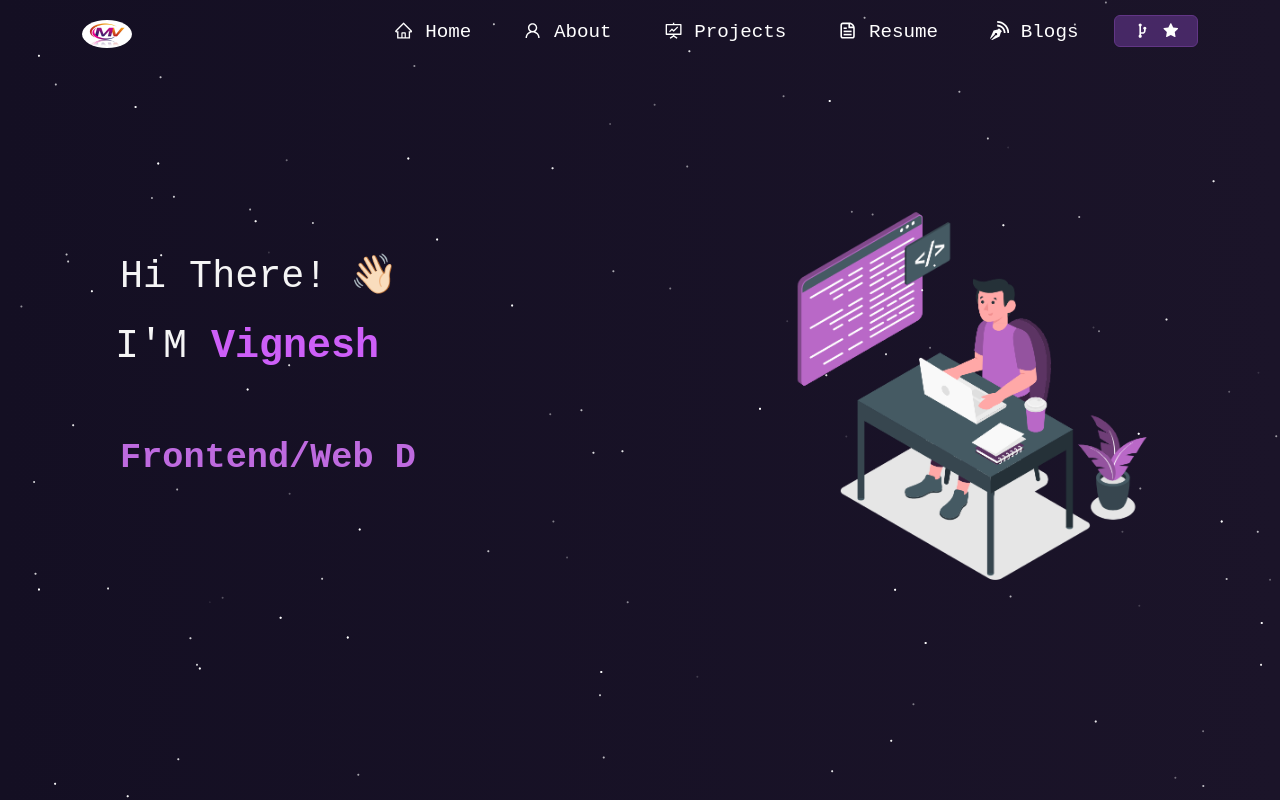
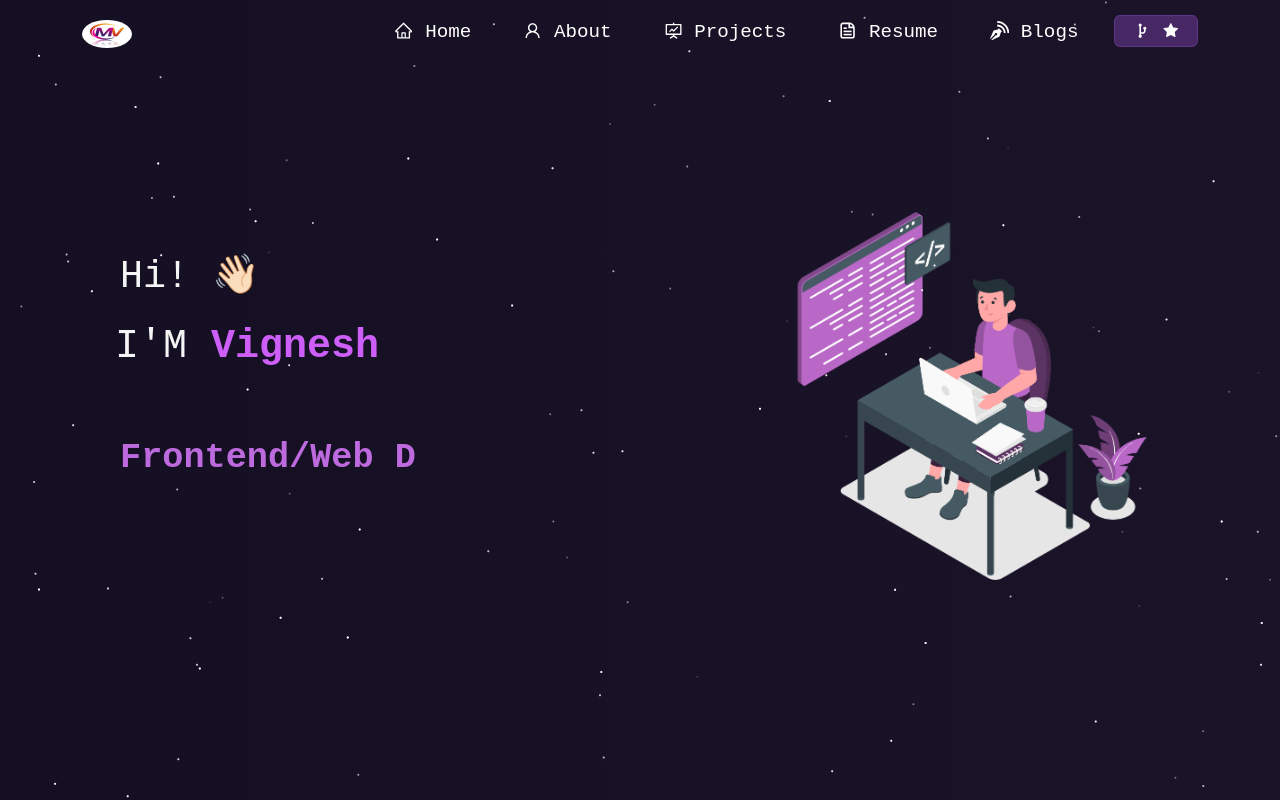
Before and after one commit to Vignesh27-git/portfolio, a React (Create React App) app: page / in a window 1280 px wide. Shown: the top 800 px of the page. Built offline with nearby package versions, Linux system fonts and the light colour scheme; a web font is replaced by a local one.

Commit message:
Update Home.js

```diff
--- a/src/components/Home/Home.js
+++ b/src/components/Home/Home.js
@@ -20,7 +20,7 @@ function Home() {
           <Row>
             <Col md={7} className="home-header">
               <h1 style={{ paddingBottom: 15 }} className="heading">
-                Hi There!{" "}
+                Hi! {" "}
                 <span className="wave" role="img" aria-labelledby="wave">
                   👋🏻
                 </span>
```
